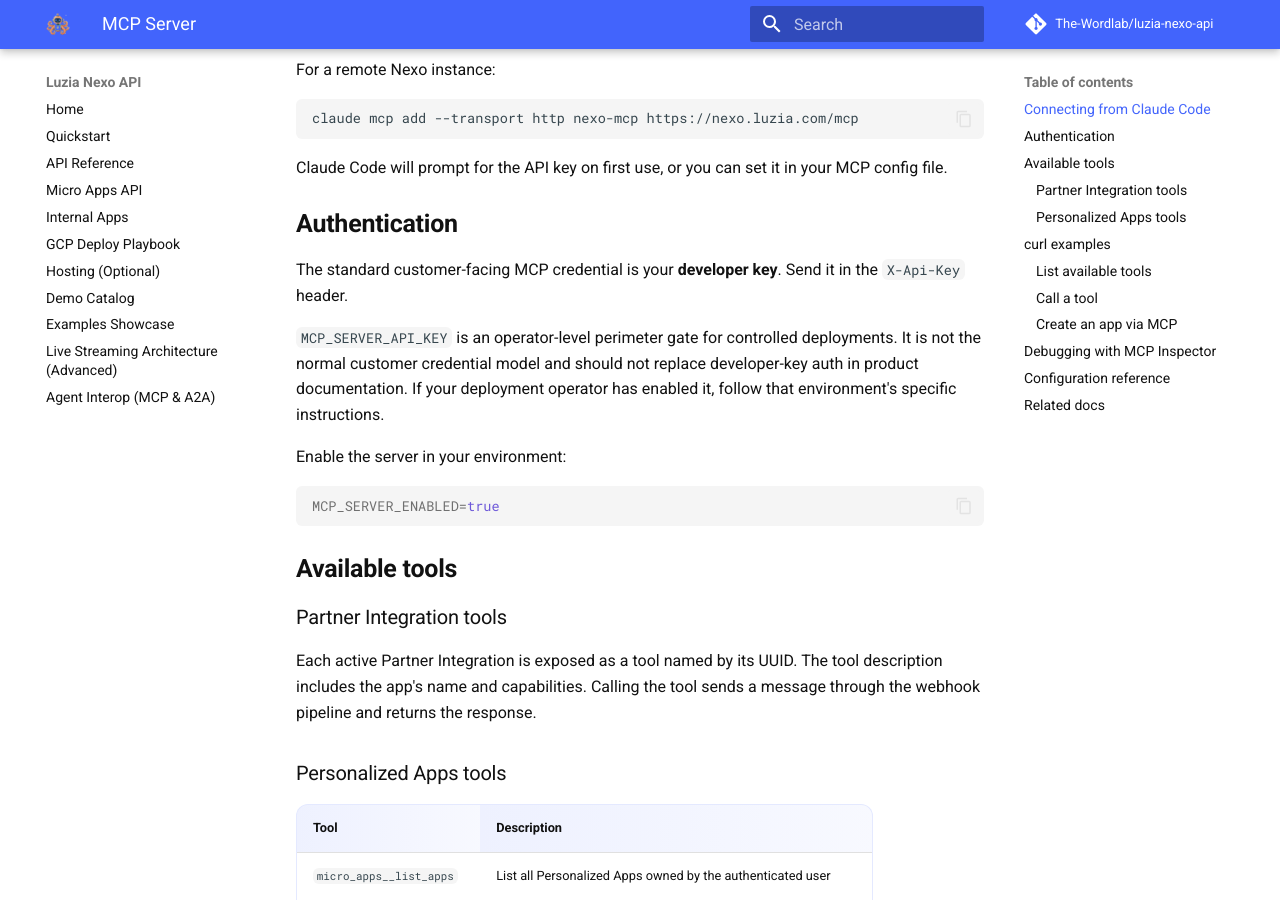
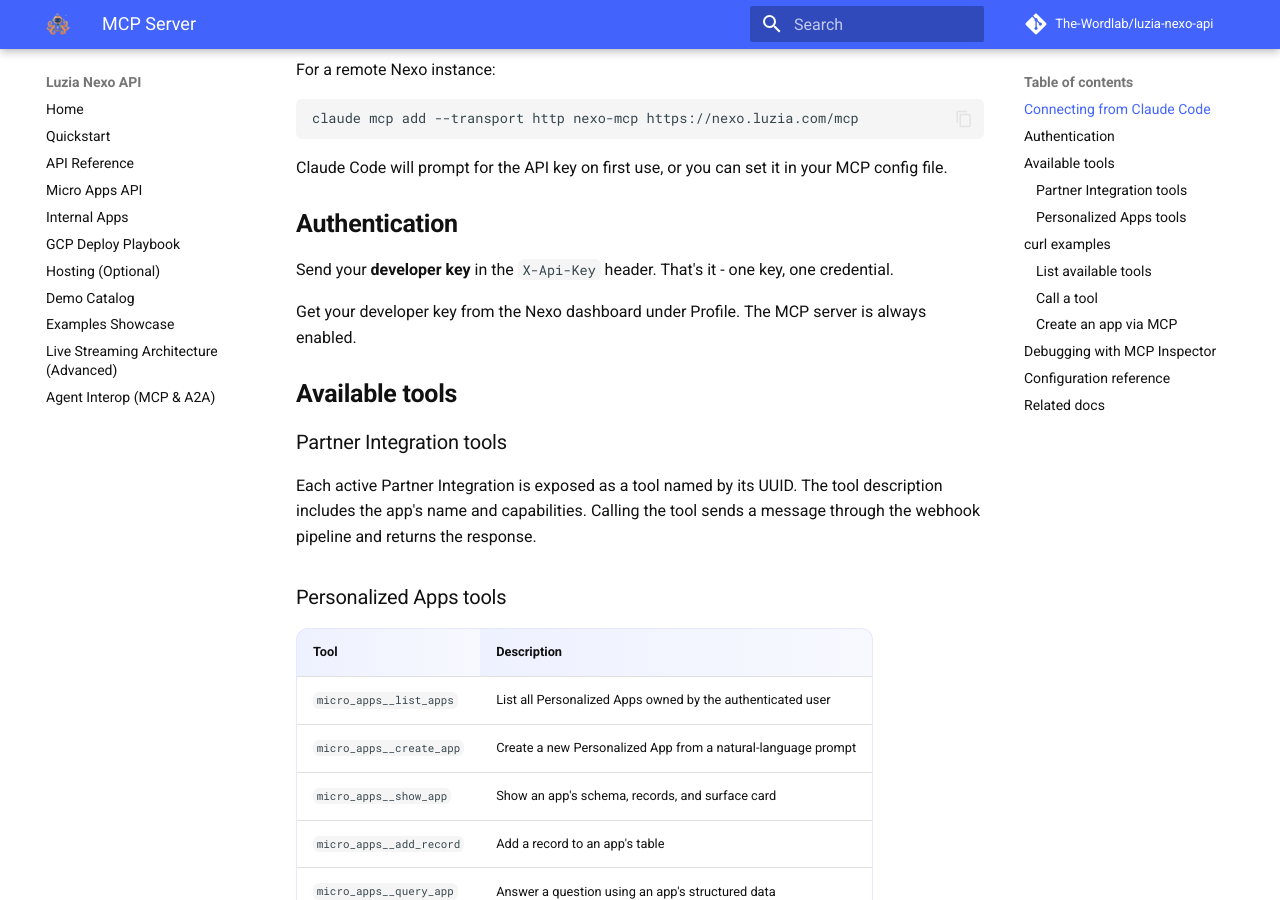
Before and after one commit to The-Wordlab/luzia-nexo-api, an MkDocs documentation site: the page built from docs/mcp.md, in a window 1280 px wide and 900 px high, scrolled down 417 px. Built offline with MkDocs 1.6.1 and Material for MkDocs 9.7.7, drawn with Linux system fonts in a browser that asks for light colours; comment, search, counter and statistics services are not loaded; some of the changed text lies outside the part shown.

Commit message:
docs: MCP always enabled, remove static gate key references
MCP auth is now per-user developer keys only. No MCP_SERVER_ENABLED flag
or MCP_SERVER_API_KEY. One credential, one experience.

Co-Authored-By: Claude Opus 4.6 (1M context) <noreply@anthropic.com>

````diff
--- a/docs/mcp.md
+++ b/docs/mcp.md
@@ -21,15 +21,9 @@ Claude Code will prompt for the API key on first use, or you can set it in your
 
 ## Authentication
 
-The standard customer-facing MCP credential is your **developer key**. Send it in the `X-Api-Key` header.
+Send your **developer key** in the `X-Api-Key` header. That's it - one key, one credential.
 
-`MCP_SERVER_API_KEY` is an operator-level perimeter gate for controlled deployments. It is not the normal customer credential model and should not replace developer-key auth in product documentation. If your deployment operator has enabled it, follow that environment's specific instructions.
-
-Enable the server in your environment:
-
-```bash
-MCP_SERVER_ENABLED=true
-```
+Get your developer key from the Nexo dashboard under Profile. The MCP server is always enabled.
 
 ## Available tools
 
@@ -115,8 +109,7 @@ This opens a UI where you can browse available tools, call them with custom argu
 
 | Variable | Default | Description |
 |---|---|---|
-| `MCP_SERVER_ENABLED` | `false` | Enable the MCP endpoint at `/mcp` |
-| `MCP_SERVER_API_KEY` | -- | Optional operator-level perimeter gate for controlled deployments. Not the standard customer credential. |
+| -- | -- | MCP is always enabled. No feature flag needed. |
 
 ## Related docs
 
````
Also changed, not shown: docs/agent-interop.md (+4 -6 lines), docs/micro-apps-api.md (+1 -1 lines).
